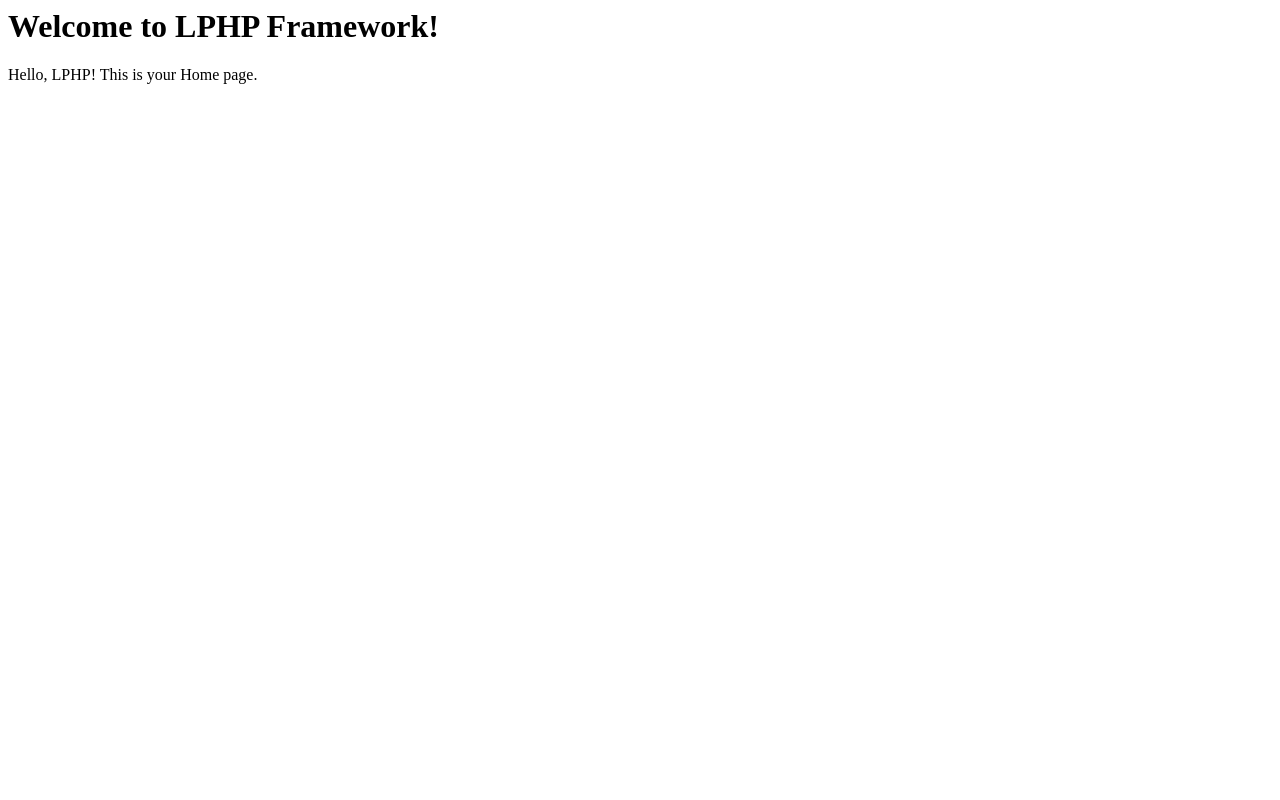
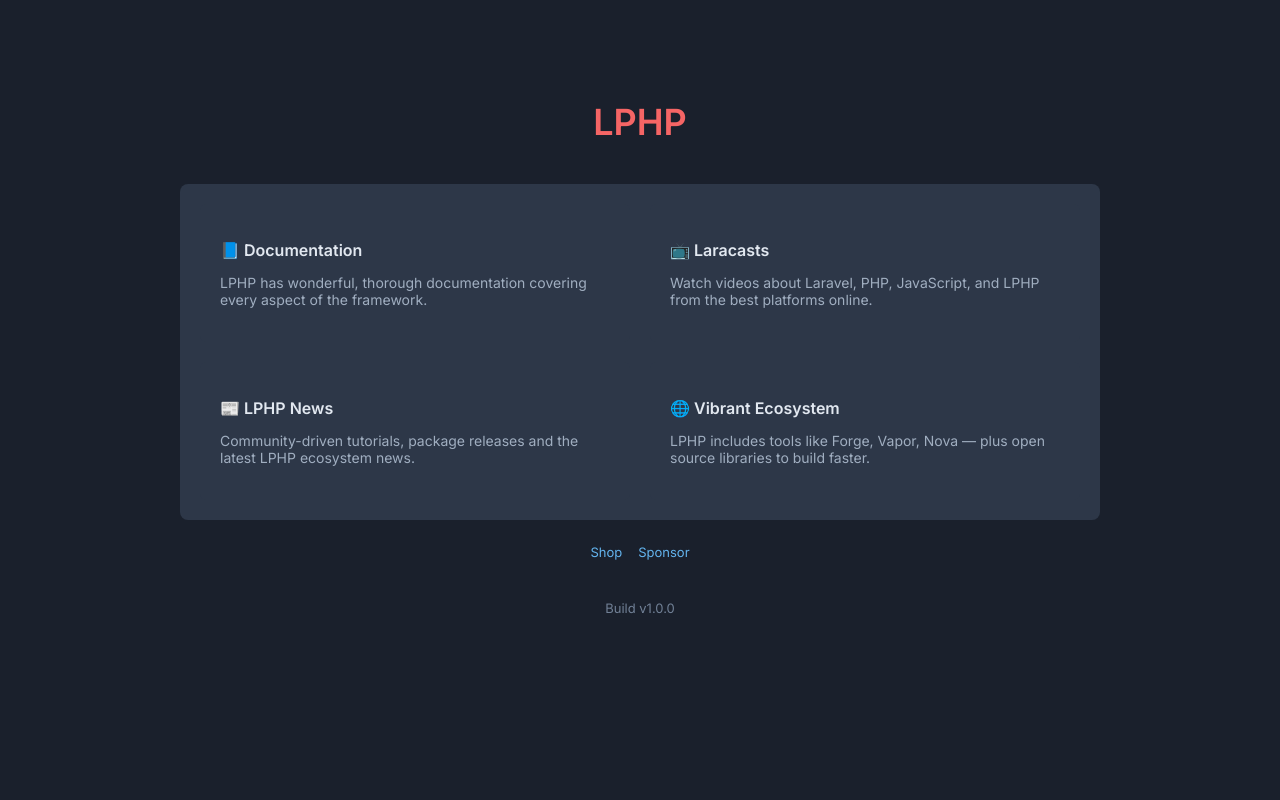
Before and after one commit to lajumia/LPHP, a PHP site: page / in a window 1280 px wide. Run offline with PHP 8.4, Linux system fonts and the light colour scheme.

Commit message:
Home page updated

```diff
--- a/app/Views/home/index.php
+++ b/app/Views/home/index.php
@@ -1,2 +1,99 @@
-<h1>Welcome to <?= $name;?> Framework!</h1>
-<p>Hello, <?= $name; ?>! This is your <?= $page ;?> page.</p>
+<!DOCTYPE html>
+<html lang="en">
+<head>
+    <meta charset="UTF-8">
+    <title>Welcome to LPHP</title>
+    <link href="https://fonts.googleapis.com/css2?family=Inter:wght@400;600&display=swap" rel="stylesheet">
+    <style>
+        * {
+            box-sizing: border-box;
+        }
+        body {
+            margin: 0;
+            background-color: #1a202c;
+            color: #e2e8f0;
+            font-family: 'Inter', sans-serif;
+        }
+        .container {
+            max-width: 960px;
+            margin: 80px auto;
+            padding: 20px;
+            text-align: center;
+        }
+        .logo {
+            font-size: 36px;
+            font-weight: 600;
+            color: #f56565;
+            margin-bottom: 40px;
+        }
+        .grid {
+            display: grid;
+            grid-template-columns: 1fr 1fr;
+            gap: 20px;
+            background: #2d3748;
+            border-radius: 8px;
+            padding: 20px;
+        }
+        .card {
+            background-color: #2d3748;
+            text-align: left;
+            padding: 20px;
+            border-radius: 6px;
+        }
+        .card h3 {
+            color: #e2e8f0;
+            font-size: 16px;
+            margin-bottom: 8px;
+        }
+        .card p {
+            font-size: 14px;
+            color: #a0aec0;
+        }
+        .footer {
+            margin-top: 40px;
+            font-size: 13px;
+            color: #718096;
+        }
+        .links {
+            display: flex;
+            justify-content: center;
+            gap: 16px;
+            margin-top: 24px;
+        }
+        .links a {
+            color: #63b3ed;
+            text-decoration: none;
+            font-weight: 500;
+            font-size: 13px;
+        }
+    </style>
+</head>
+<body>
+    <div class="container">
+        <div class="logo">LPHP</div>
+        <div class="grid">
+            <div class="card">
+                <h3>📘 Documentation</h3>
+                <p>LPHP has wonderful, thorough documentation covering every aspect of the framework.</p>
+            </div>
+            <div class="card">
+                <h3>📺 Laracasts</h3>
+                <p>Watch videos about Laravel, PHP, JavaScript, and LPHP from the best platforms online.</p>
+            </div>
+            <div class="card">
+                <h3>📰 LPHP News</h3>
+                <p>Community-driven tutorials, package releases and the latest LPHP ecosystem news.</p>
+            </div>
+            <div class="card">
+                <h3>🌐 Vibrant Ecosystem</h3>
+                <p>LPHP includes tools like Forge, Vapor, Nova — plus open source libraries to build faster.</p>
+            </div>
+        </div>
+        <div class="links">
+            <a href="#">Shop</a>
+            <a href="#">Sponsor</a>
+        </div>
+        <div class="footer">Build v1.0.0</div>
+    </div>
+</body>
+</html>
```
